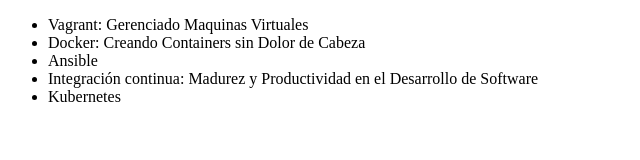
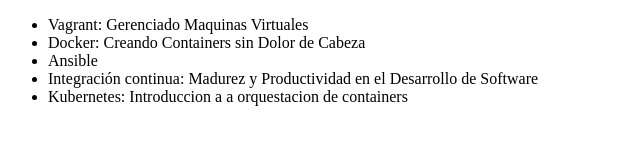
Before and after one commit to DAVIDCAVALIERE/alura-git, a plain HTML site: page index.html in a window 1280 px wide. Shown: the whole page, without its empty margins (0-640 px from the left). Drawn offline with Linux system fonts and the light colour scheme.

Commit message:
cambio de nombre en kubernetes

```diff
--- a/index.html
+++ b/index.html
@@ -10,7 +10,7 @@
          <li> Docker: Creando Containers sin Dolor de Cabeza </li>
          <li> Ansible </li>
          <li> Integración continua: Madurez y Productividad en el Desarrollo de Software</li>
-         <li> Kubernetes </li>
+         <li> Kubernetes: Introduccion a a orquestacion de containers </li>
      </ul>
 </body>
 </html>
```
